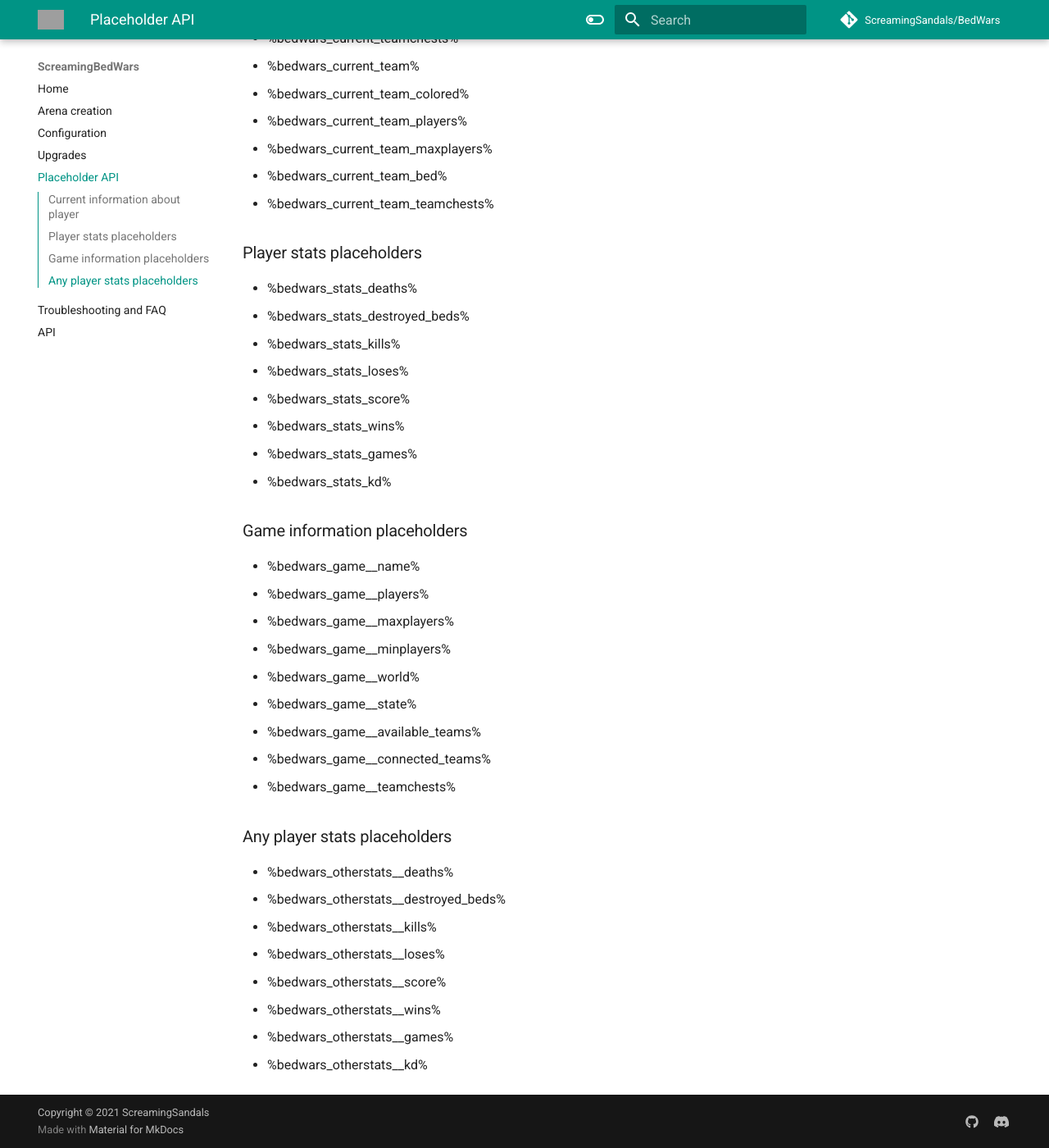
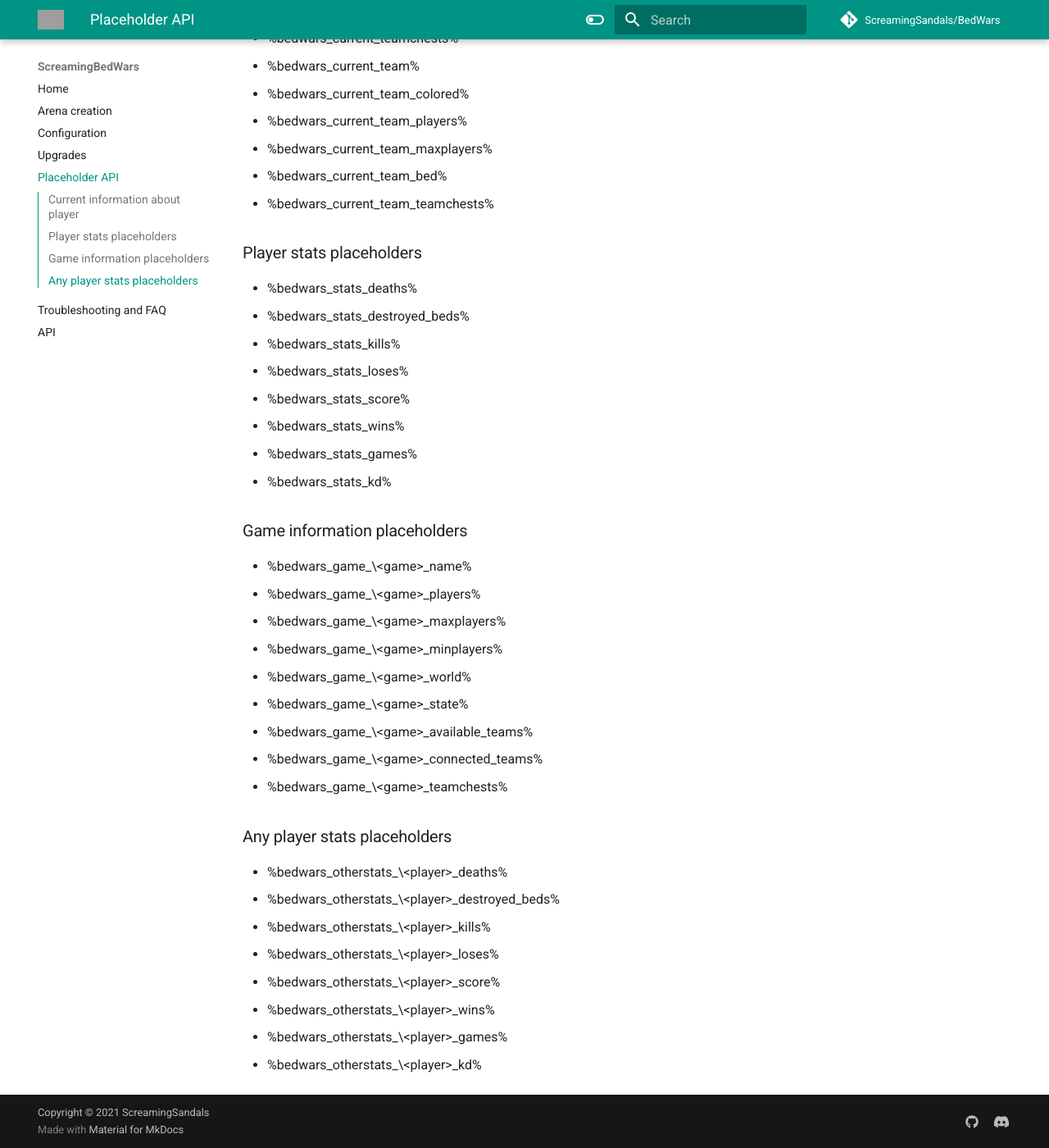
Before and after one commit to ScreamingSandals/BedWars, an MkDocs documentation site: the page built from docs/placeholderapi.md, in a window 1280 px wide and 1400 px high, scrolled down 568 px. Shown: the whole window at 82% size. Built offline with MkDocs 1.6.1 and Material for MkDocs 9.7.7, drawn with Linux system fonts in a browser that asks for light colours; comment, search, counter and statistics services are not loaded; the version menu is left out; grey boxes are pictures that could not be loaded.

Commit message:
pls work

```diff
--- a/docs/placeholderapi.md
+++ b/docs/placeholderapi.md
@@ -29,22 +29,22 @@ This plugin adds new placeholders to PlaceholderAPI! All placeholders are player
 * %bedwars_stats_kd%
 
 ### Game information placeholders
-* %bedwars_game_<game>_name%
-* %bedwars_game_<game>_players%
-* %bedwars_game_<game>_maxplayers%
-* %bedwars_game_<game>_minplayers%
-* %bedwars_game_<game>_world%
-* %bedwars_game_<game>_state%
-* %bedwars_game_<game>_available_teams%
-* %bedwars_game_<game>_connected_teams%
-* %bedwars_game_<game>_teamchests%
+* %bedwars_game_\<game\>_name%
+* %bedwars_game_\<game\>_players%
+* %bedwars_game_\<game\>_maxplayers%
+* %bedwars_game_\<game\>_minplayers%
+* %bedwars_game_\<game\>_world%
+* %bedwars_game_\<game\>_state%
+* %bedwars_game_\<game\>_available_teams%
+* %bedwars_game_\<game\>_connected_teams%
+* %bedwars_game_\<game\>_teamchests%
 
 ### Any player stats placeholders
-* %bedwars_otherstats_<player>_deaths%
-* %bedwars_otherstats_<player>_destroyed_beds%
-* %bedwars_otherstats_<player>_kills%
-* %bedwars_otherstats_<player>_loses%
-* %bedwars_otherstats_<player>_score%
-* %bedwars_otherstats_<player>_wins%
-* %bedwars_otherstats_<player>_games%
-* %bedwars_otherstats_<player>_kd%
+* %bedwars_otherstats_\<player\>_deaths%
+* %bedwars_otherstats_\<player\>_destroyed_beds%
+* %bedwars_otherstats_\<player\>_kills%
+* %bedwars_otherstats_\<player\>_loses%
+* %bedwars_otherstats_\<player\>_score%
+* %bedwars_otherstats_\<player\>_wins%
+* %bedwars_otherstats_\<player\>_games%
+* %bedwars_otherstats_\<player\>_kd%
```
Also changed, not shown: docs/upgrades.md (+1 -1 lines).
